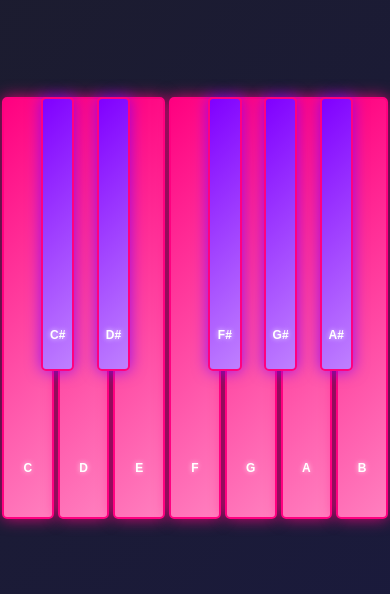
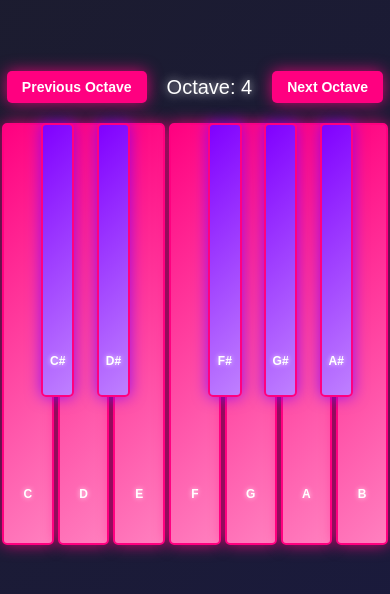
Before and after one commit to JJservescodesIV/pianoapp, a plain HTML site: page index.html in a window 390 px wide. Shown: the part 114-708 px from the top of the page. Drawn offline with Linux system fonts and the light colour scheme.

Commit message:
Update index.html

```diff
--- a/index.html
+++ b/index.html
@@ -3,7 +3,7 @@
 <head>
     <meta charset="UTF-8">
     <meta name="viewport" content="width=device-width, initial-scale=1.0">
-    <title>Synthwave Keyboard</title>
+    <title>Synthwave Keyboard with Octave Controls</title>
     <style>
         /* General Reset */
         * {
@@ -17,9 +17,9 @@
             background: linear-gradient(135deg, #1c1c2e, #1a1a3d);
             height: 100vh;
             display: flex;
+            flex-direction: column;
             justify-content: center;
             align-items: center;
-            overflow: hidden;
         }
 
         .piano-container {
@@ -29,7 +29,7 @@
             align-items: flex-end;
             width: 100%;
             max-width: 1000px;
-            height: 60%;
+            height: 50%;
         }
 
         .key {
@@ -78,14 +78,47 @@
             pointer-events: none;
         }
 
-        /* Adjustments for larger keys */
         .key-container {
             position: relative;
             flex: 1;
             height: 100%;
         }
 
-        /* Responsive Design */
+        .controls {
+            display: flex;
+            justify-content: center;
+            align-items: center;
+            margin-bottom: 20px;
+            gap: 20px;
+        }
+
+        button {
+            padding: 10px 20px;
+            font-size: 16px;
+            font-weight: bold;
+            color: white;
+            background: #ff0080;
+            border: none;
+            border-radius: 5px;
+            cursor: pointer;
+            transition: background 0.3s, transform 0.1s;
+            box-shadow: 0 0 15px rgba(255, 0, 128, 0.8);
+        }
+
+        button:hover {
+            background: #ff80bf;
+        }
+
+        button:active {
+            transform: scale(0.95);
+        }
+
+        .octave-display {
+            font-size: 20px;
+            color: white;
+            text-shadow: 0 0 10px rgba(255, 255, 255, 0.8);
+        }
+
         @media (max-width: 768px) {
             .key-label {
                 font-size: 12px;
@@ -94,11 +127,21 @@
             .piano-container {
                 height: 50%;
             }
+
+            button {
+                padding: 8px 15px;
+                font-size: 14px;
+            }
         }
     </style>
 </head>
 <body>
-    <div class="piano-container">
+    <div class="controls">
+        <button id="prev-octave">Previous Octave</button>
+        <span class="octave-display" id="current-octave">Octave: 4</span>
+        <button id="next-octave">Next Octave</button>
+    </div>
+    <div class="piano-container" id="piano">
         <!-- White keys with black keys layered on top -->
         <div class="key-container">
             <div class="key" data-note="C">
@@ -153,8 +196,8 @@
     </div>
 
     <script>
-        // Define sounds for each note
-        const noteFrequencies = {
+        // Base frequencies for octave 4
+        const baseFrequencies = {
             'C': 261.63,
             'C#': 277.18,
             'D': 293.66,
@@ -169,15 +212,16 @@
             'B': 493.88
         };
 
-        // Create the audio context
+        let currentOctave = 4;
+
         const audioContext = new (window.AudioContext || window.webkitAudioContext)();
 
-        // Play a note
         function playNote(note) {
             const oscillator = audioContext.createOscillator();
             const gainNode = audioContext.createGain();
+            const frequency = baseFrequencies[note] * Math.pow(2, currentOctave - 4);
 
-            oscillator.frequency.setValueAtTime(noteFrequencies[note], audioContext.currentTime);
+            oscillator.frequency.setValueAtTime(frequency, audioContext.currentTime);
             oscillator.type = 'sine';
 
             oscillator.connect(gainNode);
@@ -188,7 +232,6 @@
             oscillator.stop(audioContext.currentTime + 1);
         }
 
-        // Add event listeners to keys
         const keys = document.querySelectorAll('.key');
         keys.forEach(key => {
             const note = key.dataset.note;
@@ -199,6 +242,27 @@
                 playNote(note);
             });
         });
+
+        // Octave controls
+        const octaveDisplay = document.getElementById('current-octave');
+
+        document.getElementById('prev-octave').addEventListener('click', () => {
+            if (currentOctave > 1) {
+                currentOctave--;
+                updateOctaveDisplay();
+            }
+        });
+
+        document.getElementById('next-octave').addEventListener('click', () => {
+            if (currentOctave < 8) {
+                currentOctave++;
+                updateOctaveDisplay();
+            }
+        });
+
+        function updateOctaveDisplay() {
+            octaveDisplay.textContent = `Octave: ${currentOctave}`;
+        }
     </script>
 </body>
 </html>
```
